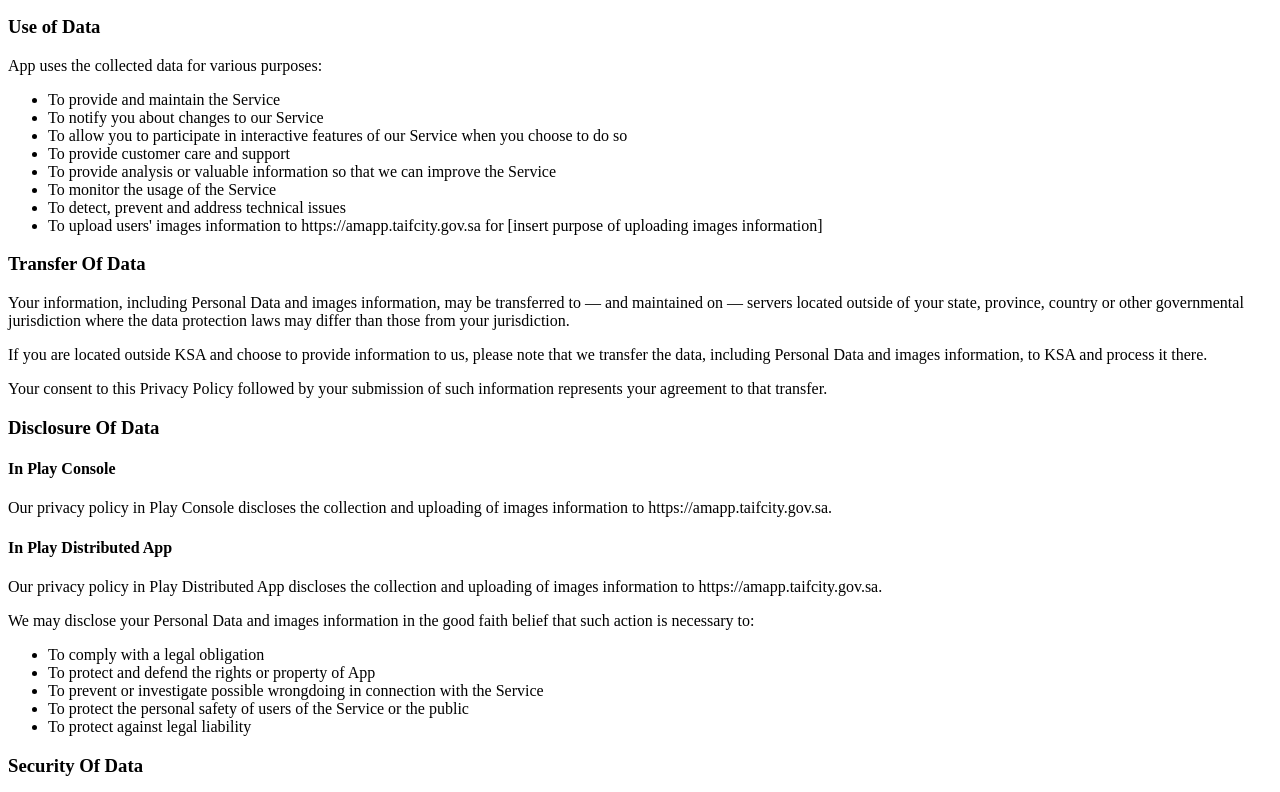
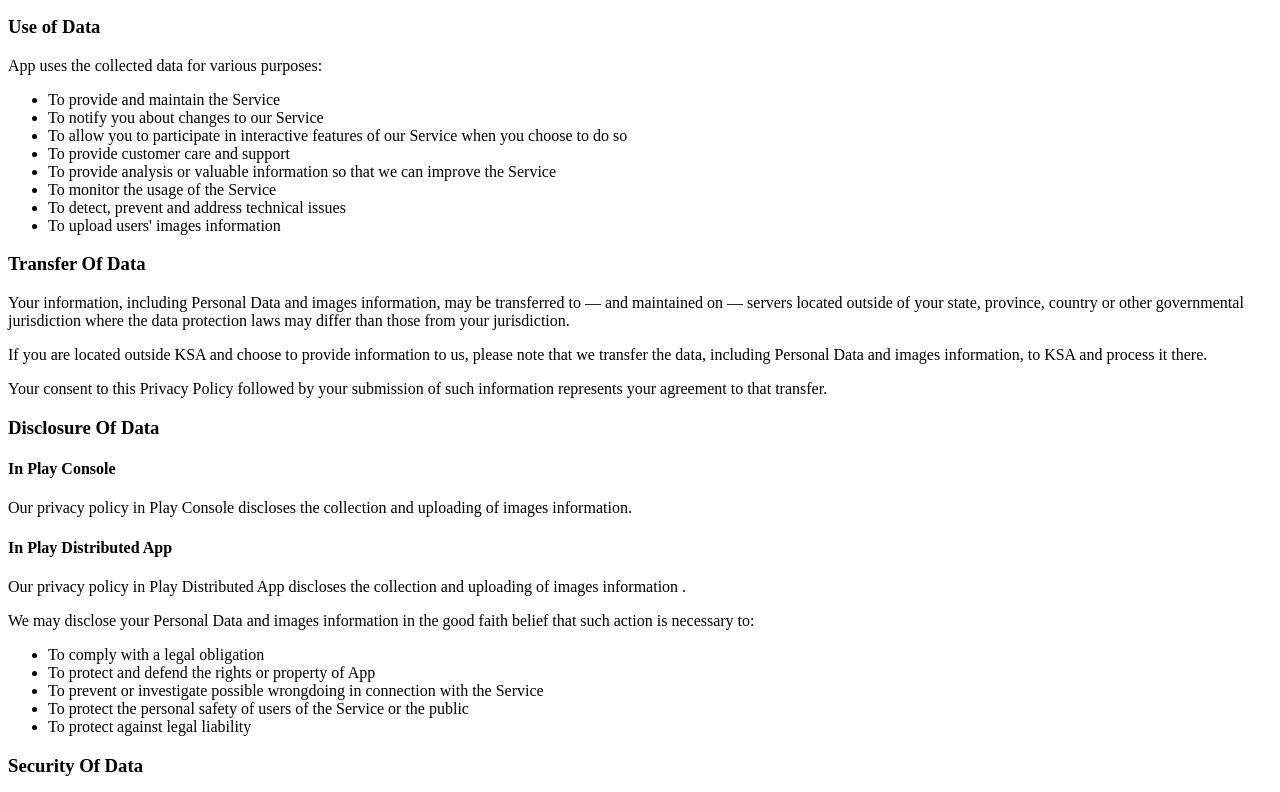
Before and after one commit to mobileAppsTfSA/privacy_policy, a plain HTML site: page privacy.html in a window 1280 px wide. Shown: the part 521-1313 px from the top of the page. Drawn offline with Linux system fonts and the light colour scheme.

Commit message:
Update privacy.html

```diff
--- a/privacy.html
+++ b/privacy.html
@@ -30,7 +30,7 @@
 <li>To provide analysis or valuable information so that we can improve the Service</li>
 <li>To monitor the usage of the Service</li>
 <li>To detect, prevent and address technical issues</li>
-<li>To upload users' images information to https://amapp.taifcity.gov.sa for [insert purpose of uploading images information]</li>
+<li>To upload users' images information </li>
 </ul>
 <h3>Transfer Of Data</h3>
 <p>Your information, including Personal Data and images information, may be transferred to — and maintained on — servers located outside of your state, province, country or other governmental jurisdiction where the data protection laws may differ than those from your jurisdiction.</p>
@@ -38,9 +38,9 @@
 <p>Your consent to this Privacy Policy followed by your submission of such information represents your agreement to that transfer.</p>
 <h3>Disclosure Of Data</h3>
 <h4>In Play Console</h4>
-<p>Our privacy policy in Play Console discloses the collection and uploading of images information to https://amapp.taifcity.gov.sa.</p>
+<p>Our privacy policy in Play Console discloses the collection and uploading of images information.</p>
 <h4>In Play Distributed App</h4>
-<p>Our privacy policy in Play Distributed App discloses the collection and uploading of images information to https://amapp.taifcity.gov.sa.</p>
+<p>Our privacy policy in Play Distributed App discloses the collection and uploading of images information .</p>
 <p>We may disclose your Personal Data and images information in the good faith belief that such action is necessary to:</p>
 <ul>
 <li>To comply with a legal obligation</li>
```
